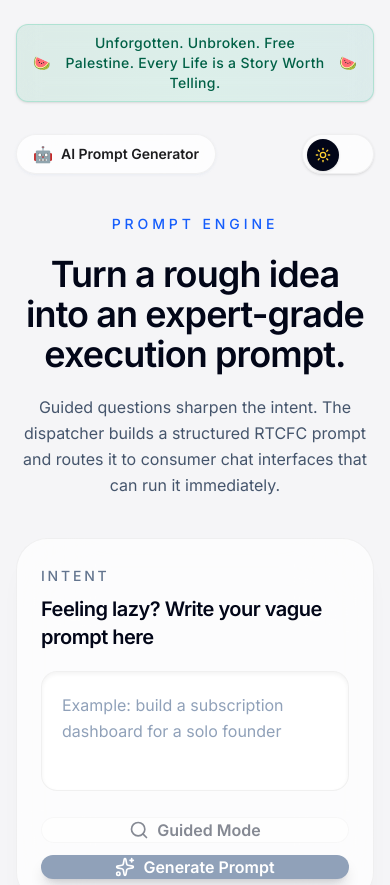
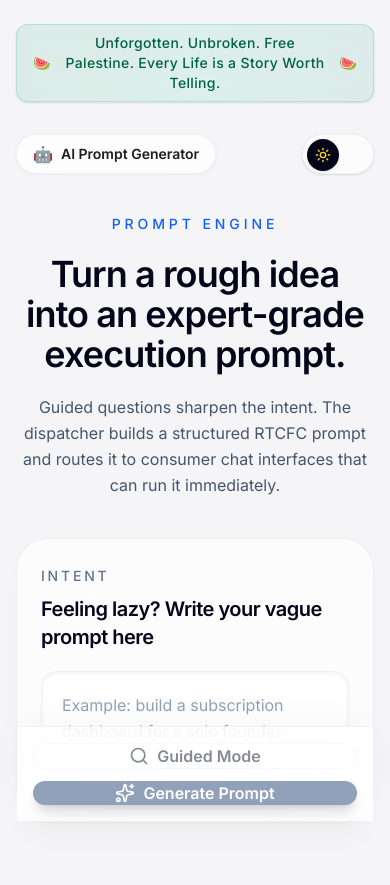
Before and after one commit to Nidan73/prompt-generator, a Next.js app: page / in a window 390 px wide. Shown: the top 885 px of the page. Built offline with nearby package versions, Linux system fonts and the light colour scheme.

Commit message:
style: convert action buttons to a fixed sticky bottom bar on mobile to float above keyboard

```diff
--- a/app/page.tsx
+++ b/app/page.tsx
@@ -355,7 +355,7 @@ export default function Home() {
               ) : null}
             </AnimatePresence>
 
-            <div className="mt-5 flex flex-col gap-3 sm:flex-row">
+            <div className="fixed bottom-0 left-0 z-[100] flex w-full flex-col gap-3 border-t border-black/[0.05] bg-white/80 p-4 shadow-[0_-10px_40px_-10px_rgba(0,0,0,0.05)] backdrop-blur-2xl sm:static sm:mt-5 sm:flex-row sm:border-0 sm:bg-transparent sm:p-0 sm:shadow-none dark:border-white/10 dark:bg-[#1c1c1e]/90">
               <button
                 type="button"
                 onClick={requestClarifications}
```
